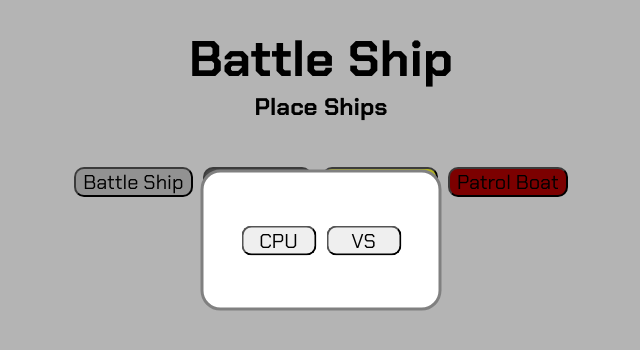
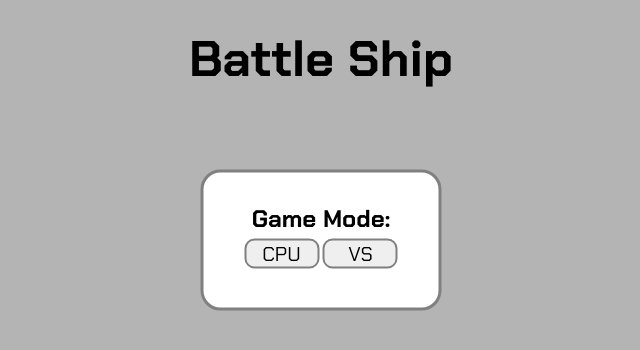
Before and after one commit to freddster14/Battleship-Game, a website built with webpack: page src/index.html in a window 1280 px wide. Shown: the whole page, without its empty margins (319-959 px from the left). Built offline with nearby package versions, Linux system fonts and the light colour scheme; a web font is replaced by a local one.

Commit message:
style: ship buttons, show content when chosen mode

```diff
--- a/src/index.html
+++ b/src/index.html
@@ -9,6 +9,7 @@
     <div class="main-container">
       <h1 id="title">Battle Ship</h1>
       <div class="game-mode">
+        <h2>Game Mode:</h2>
         <button class="computer">CPU</button>
         <button class="vs">VS</button>
       </div>
@@ -30,7 +31,7 @@
       </div>
       <div class="board-container">
         <div class="player1">
-            <h2>Player 1</h2>
+            <h2>Player 1 Board:</h2>
             <div class="board 1">
             </div>
         </div>
@@ -39,7 +40,7 @@
             <h2 class="info">Attack!</h2>
         </div>
         <div class="player2">
-            <h2>Player 2</h2>
+            <h2>Player 2 Board:</h2>
             <div class="board 2">
             </div>
         </div>
--- a/src/index.js
+++ b/src/index.js
@@ -22,6 +22,7 @@ document.querySelector('.computer').addEventListener('click', () => {
     player2 = new Computer;
     overlay.style.display = 'none';
     gameModeDisplay.style.display = 'none';
+    document.querySelector('.board-placement').style.display = 'flex';
     gameMode = 'computer';
     opponent = player2
     createPlayerGrid(player1);
@@ -31,6 +32,7 @@ document.querySelector('.vs').addEventListener('click', () => {
     player2 = new Player
     overlay.style.display = 'none';
     gameModeDisplay.style.display = 'none';
+    document.querySelector('.board-placement').style.display = 'flex';
     gameMode = 'vs';
     opponent = player2
 
--- a/src/style.css
+++ b/src/style.css
@@ -40,12 +40,6 @@ button {
 }
 
 .game-mode {
-    display: flex;
-    flex-wrap: wrap;
-    justify-content: center;
-    align-items: center;
-    gap: 10px;
-    margin-bottom: 7px;
     position: fixed;
     z-index: 2;
     top: 30%;
@@ -59,6 +53,11 @@ button {
     width: 175px;
 
 }
+
+.game-mode button {
+    border: 2px solid gray;
+    margin-top: 5px;
+}
 .overlay {
     position: fixed;
     z-index: 1;
@@ -69,7 +68,7 @@ button {
 }
 
 .board-placement {
-    display: flex;
+    display: none;
     flex-direction: column;
     align-items: center;
     justify-content: center;
@@ -117,7 +116,7 @@ button {
     flex-wrap: wrap;
     justify-content: center;
     align-items: center;
-    margin-top: 15px;
+    margin-top: 10px;
 }
 
 .squares {
```
